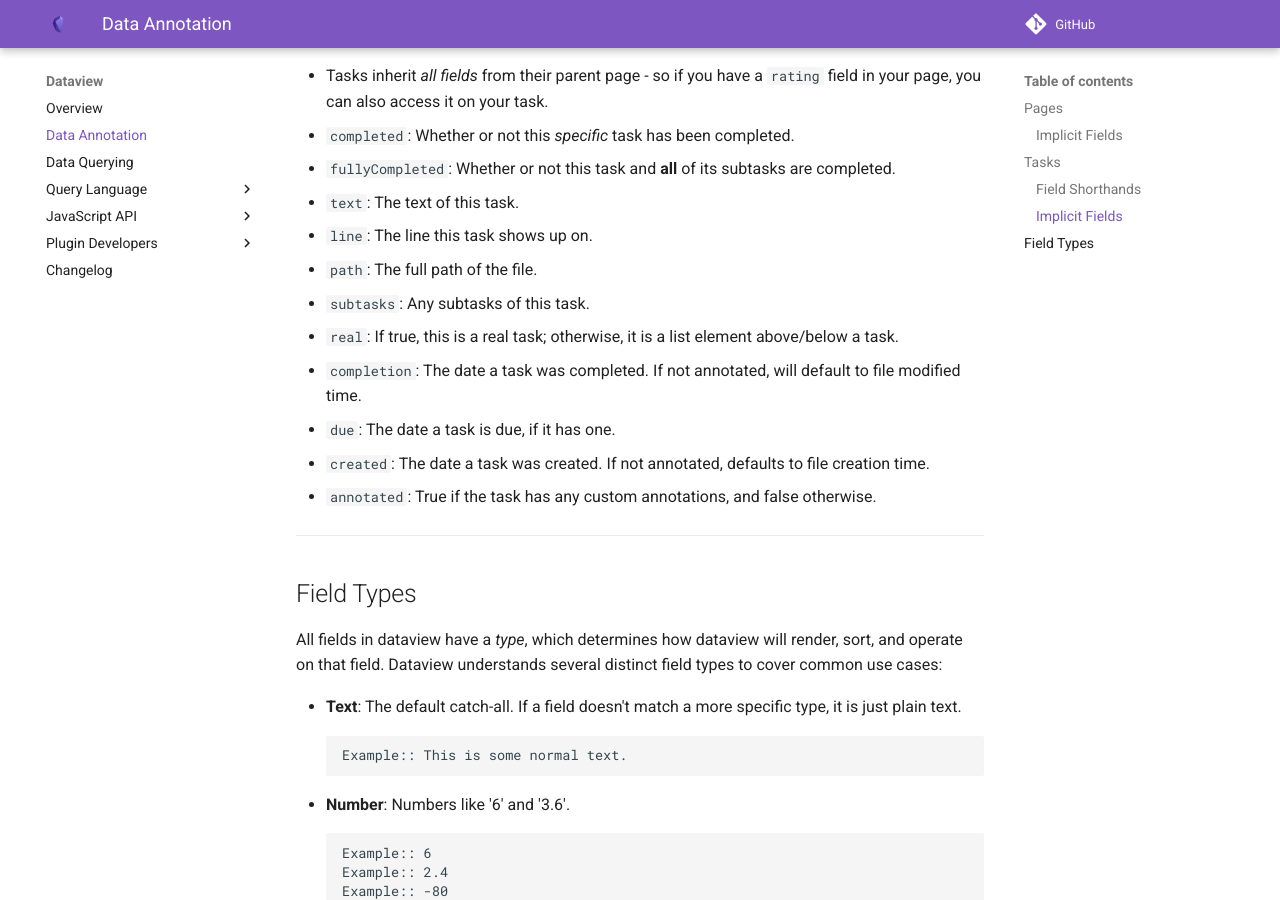
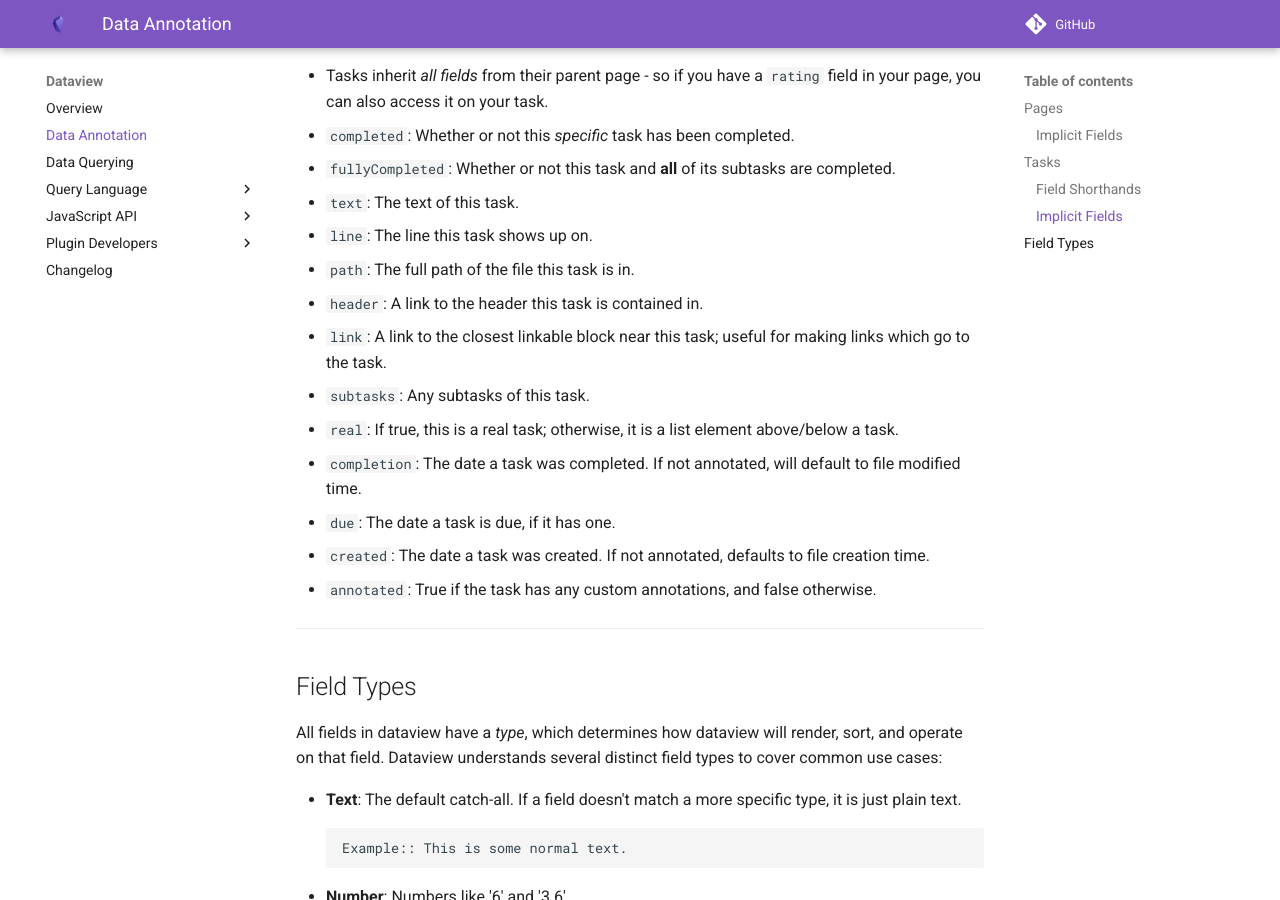
Before and after one commit to blacksmithgu/obsidian-dataview, an MkDocs documentation site: the page built from docs/docs/data-annotation.md, in a window 1280 px wide and 900 px high, scrolled down 2786 px. Built offline with MkDocs 1.6.1 and Material for MkDocs 9.7.7, drawn with Linux system fonts in a browser that asks for light colours; comment, search, counter and statistics services are not loaded.

Commit message:
Add 'hedaer' and 'link' to documentation for tasks

```diff
--- a/docs/docs/data-annotation.md
+++ b/docs/docs/data-annotation.md
@@ -116,7 +116,9 @@ As with pages, Dataview adds a number of implicit fields to each task:
 - `fullyCompleted`: Whether or not this task and **all** of its subtasks are completed.
 - `text`: The text of this task.
 - `line`: The line this task shows up on.
-- `path`: The full path of the file.
+- `path`: The full path of the file this task is in.
+- `header`: A link to the header this task is contained in.
+- `link`: A link to the closest linkable block near this task; useful for making links which go to the task.
 - `subtasks`: Any subtasks of this task.
 - `real`: If true, this is a real task; otherwise, it is a list element above/below a task.
 - `completion`: The date a task was completed. If not annotated, will default to file modified time.
```
